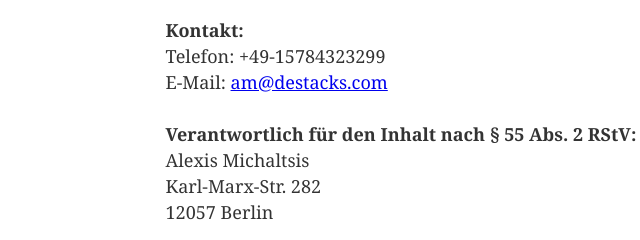
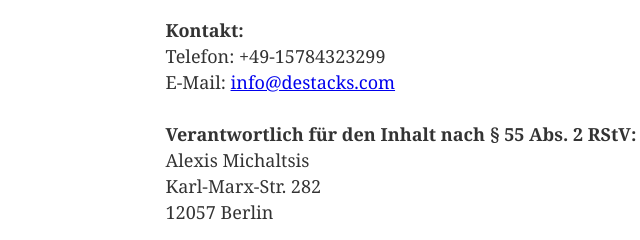
Before and after one commit to destacks/site, a Gatsby site: page /imprint in a window 1280 px wide. Shown: the part 387-627 px from the top of the page, 14-654 px from the left. Built offline with nearby package versions, Linux system fonts and the light colour scheme; Gatsby itself is replaced by a stand-in of ours.

Commit message:
Use info@ for email address in imprint

```diff
--- a/src/pages/imprint.js
+++ b/src/pages/imprint.js
@@ -28,7 +28,7 @@ const Imprint = () => (
       <br />
       Telefon: +49-15784323299
       <br />
-      E-Mail: <a href="mailto:am@destacks.com">am@destacks.com</a>
+      E-Mail: <a href="mailto:info@destacks.com">info@destacks.com</a>
       <br />
     </p>
     <p>
```
